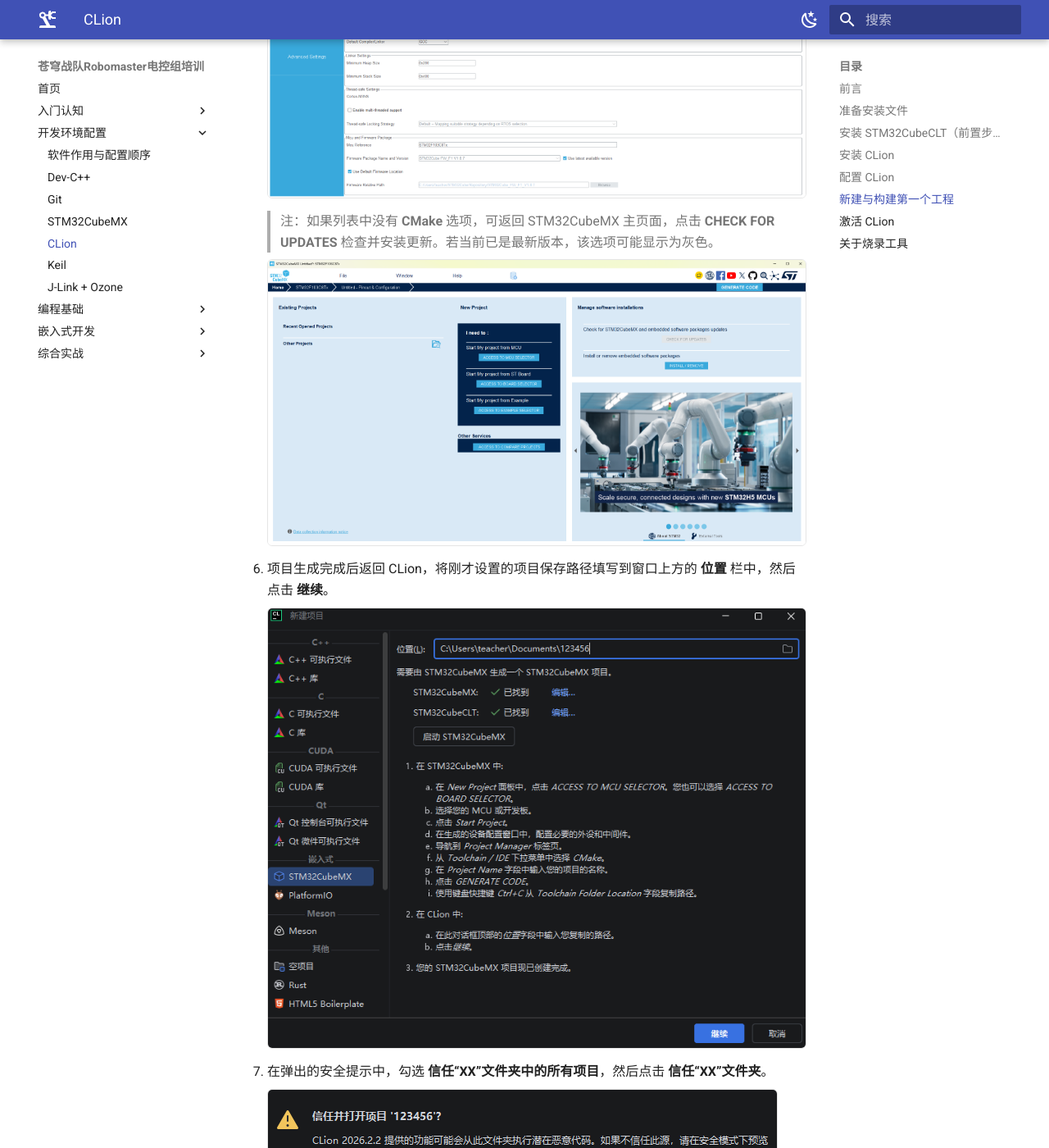
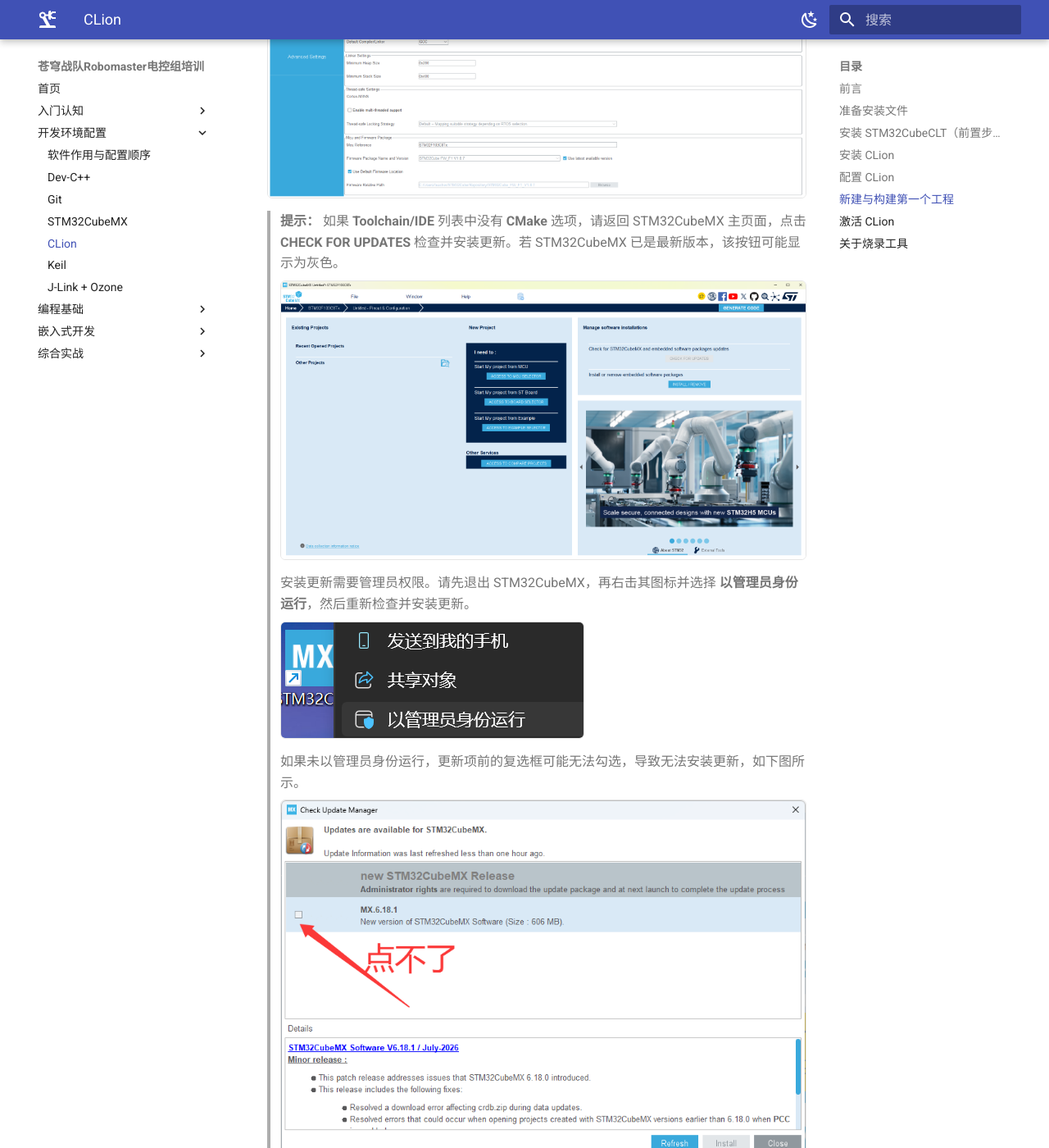
Before and after one commit to Xiaofxx/rm-ec-training, an MkDocs documentation site: the page built from docs/install-clion.md, in a window 1280 px wide and 1400 px high, scrolled down 12445 px. Shown: the whole window at 82% size. Built offline with MkDocs 1.6.1 and Material for MkDocs 9.7.7, drawn with Linux system fonts in a browser that asks for light colours; some of the changed text lies outside the part shown.

Commit message:
docs:更新cubemx更新

```diff
--- a/docs/install-clion.md
+++ b/docs/install-clion.md
@@ -118,9 +118,19 @@
 
     ![配置并生成 STM32CubeMX 工程](assets/clion/25.png)
 
-    > 注：如果列表中没有 **CMake** 选项，可返回 STM32CubeMX 主页面，点击 **CHECK FOR UPDATES** 检查并安装更新。若当前已是最新版本，该选项可能显示为灰色。
-
-    ![检查 STM32CubeMX 更新](assets/clion/26.png)
+    > **提示：** 如果 **Toolchain/IDE** 列表中没有 **CMake** 选项，请返回 STM32CubeMX 主页面，点击 **CHECK FOR UPDATES** 检查并安装更新。若 STM32CubeMX 已是最新版本，该按钮可能显示为灰色。
+    >
+    > ![检查 STM32CubeMX 更新](assets/clion/26.png)
+    >
+    > 安装更新需要管理员权限。请先退出 STM32CubeMX，再右击其图标并选择 **以管理员身份运行**，然后重新检查并安装更新。
+    >
+    > ![以管理员身份运行 STM32CubeMX](assets/clion/37.png)
+    >
+    > 如果未以管理员身份运行，更新项前的复选框可能无法勾选，导致无法安装更新，如下图所示。
+    >
+    > ![因缺少管理员权限而无法选择更新](assets/clion/36.png)
+    >
+    > 获得管理员权限后，勾选需要安装的更新项并点击 **Install**。等待更新包下载完成，再按照提示重启 STM32CubeMX，即可完成更新。
 
 6. 项目生成完成后返回 CLion，将刚才设置的项目保存路径填写到窗口上方的 **位置** 栏中，然后点击 **继续**。
 
```
Also changed, not shown: docs/assets/clion/36.png (added), docs/assets/clion/37.png (added).
